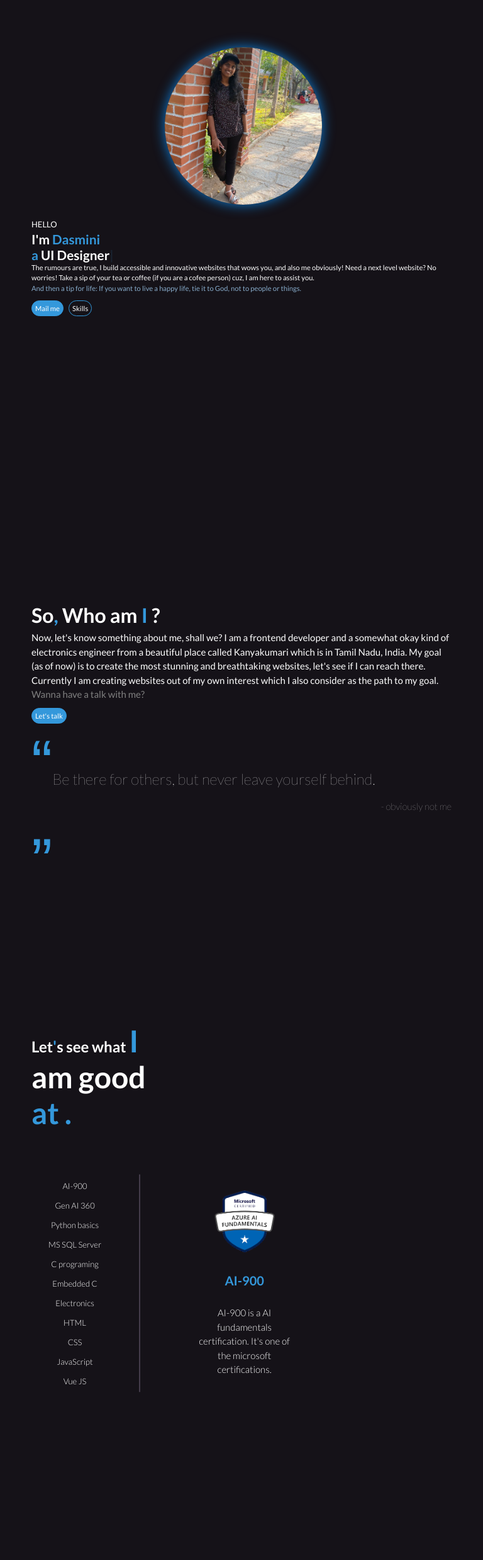
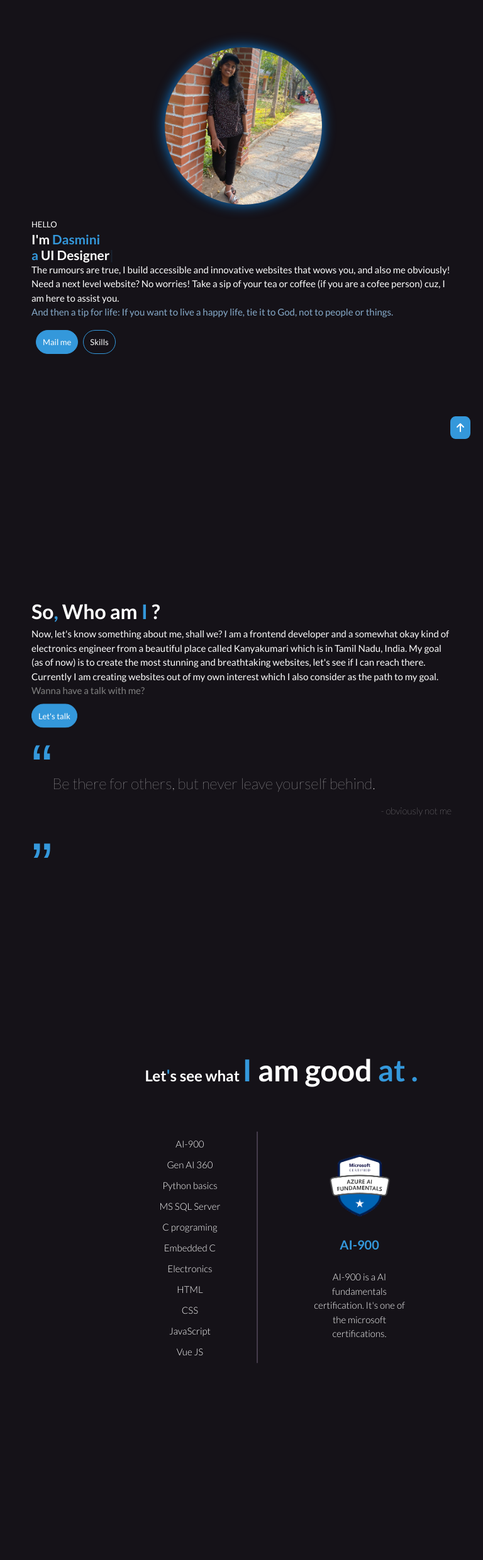
Before and after one commit to Dasmini/Portfolio_01, a plain HTML site: page index.html in a window 768 px wide. Shown: the part 83-2560 px from the top of the page at 63% size. Drawn offline with nearby package versions, Linux system fonts and the light colour scheme.

Commit message:
responsiveness for tablets

```diff
--- a/index.html
+++ b/index.html
@@ -19,7 +19,8 @@
 
 <body>
     <div class="main-container">
-        <div class="home-container">
+        <a href="#top"><i class="fa-solid fa-arrow-up page-top"></i></a>
+        <div class="home-container " id="top">
             <nav class="nav-bar">
                 <div class="nav-container">
                     <div id="logo">Das<span>mini.</span></div>
@@ -185,7 +186,7 @@
                     <a href="https://www.linkedin.com/in/dasmini-d-265b3920b/"><i class="fa-brands fa-linkedin-in i-link"></i></a>
                     <a href="https://codepen.io/Dasmini"><i class="fa-brands fa-codepen i-link"></i></a>
                     <hr>
-                    <p class="copywrite">Made with <i class='bx bxs-heart' style='color:#ff0000'></i> by Dasmini</p>
+                    <p class="copywrite">Made with <i class='bx bxs-heart heart' style='color:#ff0000'></i> by Dasmini</p>
                 </div>
             </div>
         </div>
--- a/style.css
+++ b/style.css
@@ -55,7 +55,14 @@
 .main-container {
     background-color: #151218;
 }
-
+.page-top{
+    position: fixed;
+    bottom: 20px;
+    right: 20px;
+    background-color: var(--first-color);
+    border-radius: 25%;
+    padding: 10px;
+}
 .home-container {
     position: relative;
     height: 100vh;
@@ -347,9 +354,8 @@ a {
     border-radius: 50%;
     transition: transform 0.3s;
 }
-
 .copywrite {
-    font-size: 0.9375rem;
+    font-size: 15px;
     font-weight: 200;
 }
 
@@ -374,6 +380,7 @@ a {
     box-shadow: 0 0 20px #246c9b;
     transform: translateY(-3px);
 }
+
 
 @keyframes bounce {
     0%{
@@ -724,8 +731,12 @@ a {
     }
 
     #about-me-intro {
-        font-size: 0.7rem;
+        font-size: 15px;
         line-height: 1.5;
+    }
+
+    .buttons{
+        margin: 7px;
     }
 
     .intro-page-right {
@@ -753,8 +764,8 @@ a {
 
     .btn-click {
         margin: 10px 5px 5px 0;
-        padding: 5px;
-        font-size: 0.7rem;
+        padding: 10px;
+        font-size: 13px;
         border-width: 1.5px;
     }
 
@@ -776,9 +787,8 @@ a {
 
     /* Achievements */
     .achievements-container-main {
-        margin: auto 50px;
+        margin: auto 0 auto 30%;
     }
-
     .achievements-container {
         display: flex;
         justify-content: space-around;
@@ -786,11 +796,11 @@ a {
 
     .achievement-heading {
         margin: 0 auto 70px 0;
-        width: 50%;
+        width: 100%;
     }
 
     .topic {
-        font-size: 13px;
+        font-size: 15px;
         text-align: center;
         margin: 5px 0;
         padding: 5px 50px 5px 0;
@@ -798,7 +808,7 @@ a {
     }
 
     .achievement-topics {
-        width: 150px;
+        width: 160px;
     }
 
     .vertical-line {
@@ -1040,7 +1050,7 @@ a {
         font-size: 20px;
     }
     .topic{
-        font-size: 10px;
+        font-size: 13px;
         line-height: 2;
     }
     .achievements-container-right{
@@ -1054,7 +1064,7 @@ a {
         font-size: 18px;
     }
     .cert-detail{
-        font-size: 12px;
+        font-size: 13px;
         line-height: 1.4;
     }
 
@@ -1080,14 +1090,14 @@ a {
         /* text-align: left; */
     }
     .p-info{
-        font-size: 10px;
+        font-size: 12px;
         margin: 10px;
     }
     .i-info{
         margin-right: 10px;
     }
     .contacts-container button{
-        margin-top: 35px;
+        margin-top: 30px;
     }
     .contacts-container-bottom hr{
         margin: 20px auto;
```
